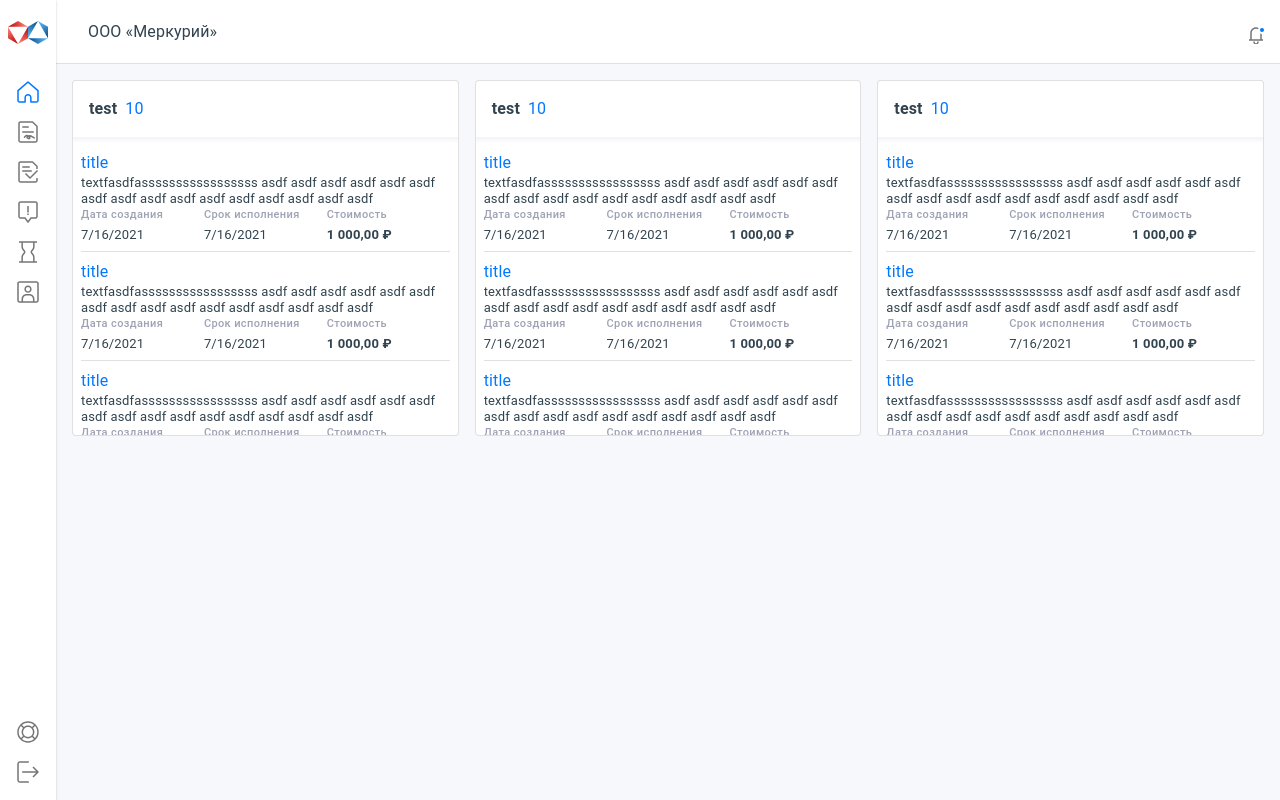
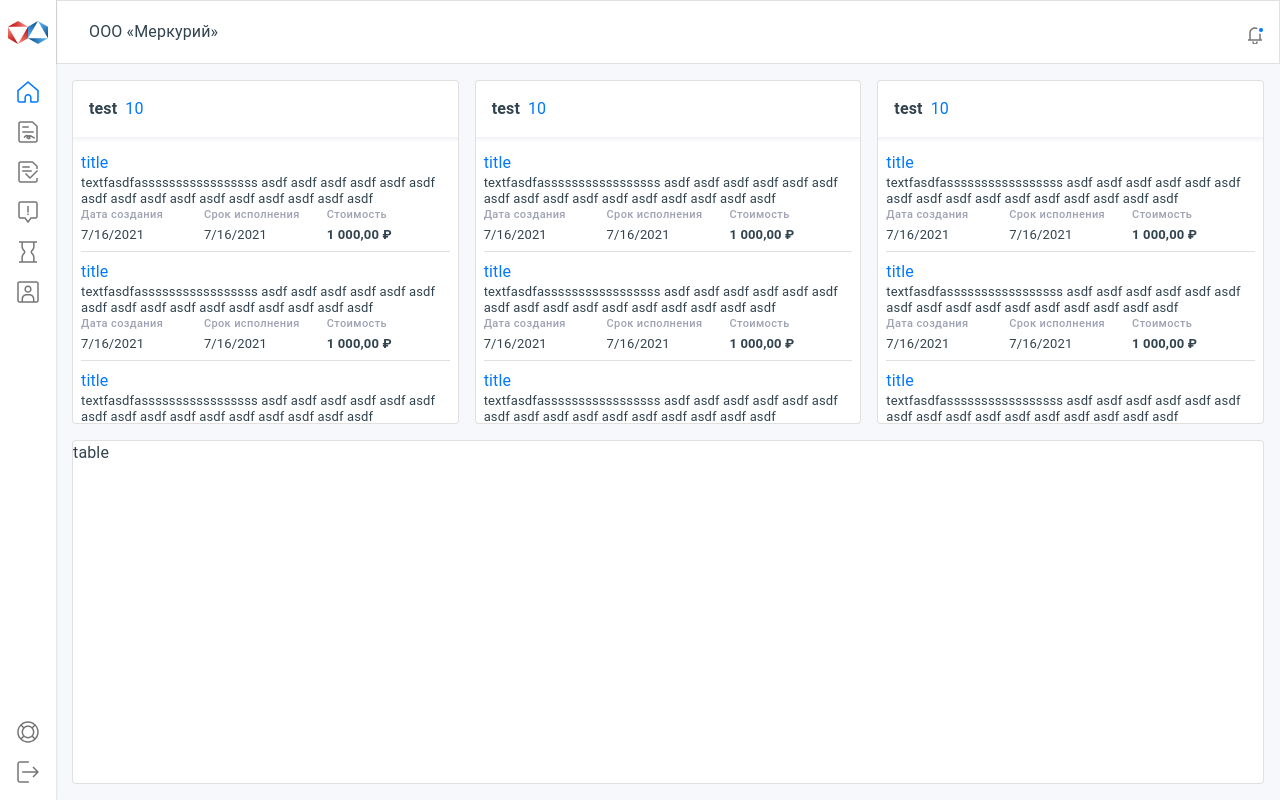
Before and after one commit to a-klimantow/alrosa, a React (Create React App) app: page / in a window 1280 px wide. Built offline with nearby package versions, Linux system fonts and the light colour scheme.

Commit message:
change AppHeader Layouts

```diff
--- a/src/components/AppHeader/AppHeader.tsx
+++ b/src/components/AppHeader/AppHeader.tsx
@@ -1,49 +1,20 @@
-import { styled, Box } from "@material-ui/core"
+import { Box, Paper } from "@material-ui/core"
 import { Icon } from "components"
 
-// const Icon = () => (
-//   <svg
-//     width="32"
-//     height="32"
-//     viewBox="0 0 32 32"
-//     fill="none"
-//     xmlns="http://www.w3.org/2000/svg"
-//   >
-//     <path
-//       d="M21 20V13C21 10.2386 18.7614 8 16 8V8C13.2386 8 11 10.2386 11 13V20M21 20H11M21 20H23M11 20H9"
-//       stroke="#9FA2B4"
-//       strokeWidth="1.5"
-//     />
-//     <path
-//       d="M14 21.5V22C14 23.1046 14.8954 24 16 24C17.1046 24 18 23.1046 18 22V21.5"
-//       stroke="#9FA2B4"
-//       strokeWidth="1.5"
-//     />
-//     <circle
-//       cx="22"
-//       cy="10"
-//       r="3"
-//       fill="#0078FF"
-//       stroke="#F7F8FC"
-//       strokeWidth="2"
-//     />
-//   </svg>
-// )
-
 export const AppHeader = () => (
-  <HeaderStyled>
+  <Paper
+    square
+    component={Box}
+    gridArea="H"
+    minHeight={64}
+    display="flex"
+    alignItems="center"
+    justifyContent="space-between"
+    pl={4}
+    pr={2}
+    border="none"
+  >
     ООО «Меркурий»
     <Icon type="notification" color="action" />
-  </HeaderStyled>
+  </Paper>
 )
-
-export const HeaderStyled = styled(Box)(({ theme }) => ({
-  gridArea: "H",
-  minHeight: theme.spacing(8),
-  background: theme.palette.background.paper,
-  borderBottom: `1px solid ${theme.palette.divider}`,
-  display: "flex",
-  alignItems: "center",
-  justifyContent: "space-between",
-  padding: theme.spacing(0, 2, 0, 4),
-}))
--- a/src/components/PageLayout/PageLayout.tsx
+++ b/src/components/PageLayout/PageLayout.tsx
@@ -6,7 +6,8 @@ export const PageLayout = styled(Box)(({ theme }) => ({
   padding: theme.spacing(2),
 
   "&[data-home]": {
+    maxHeight: "calc(100vh - 64px)",
     gridTemplateColumns: "repeat(3, 1fr)",
-    gridTemplateRows: "calc((100vh - 64px - 16px - 8px) / 2) ",
+    gridTemplateRows: "repeat(2, 1fr) ",
   },
 }))
--- a/src/pages/HomePage/HomePage.tsx
+++ b/src/pages/HomePage/HomePage.tsx
@@ -1,3 +1,4 @@
+import { Paper, Box } from "@material-ui/core"
 import { PageLayout, BlockList } from "components"
 
 export const HomePage = () => (
@@ -5,5 +6,8 @@ export const HomePage = () => (
     <BlockList />
     <BlockList />
     <BlockList />
+    <Paper component={Box} gridColumn="1 / -1">
+      table
+    </Paper>
   </PageLayout>
 )
```
